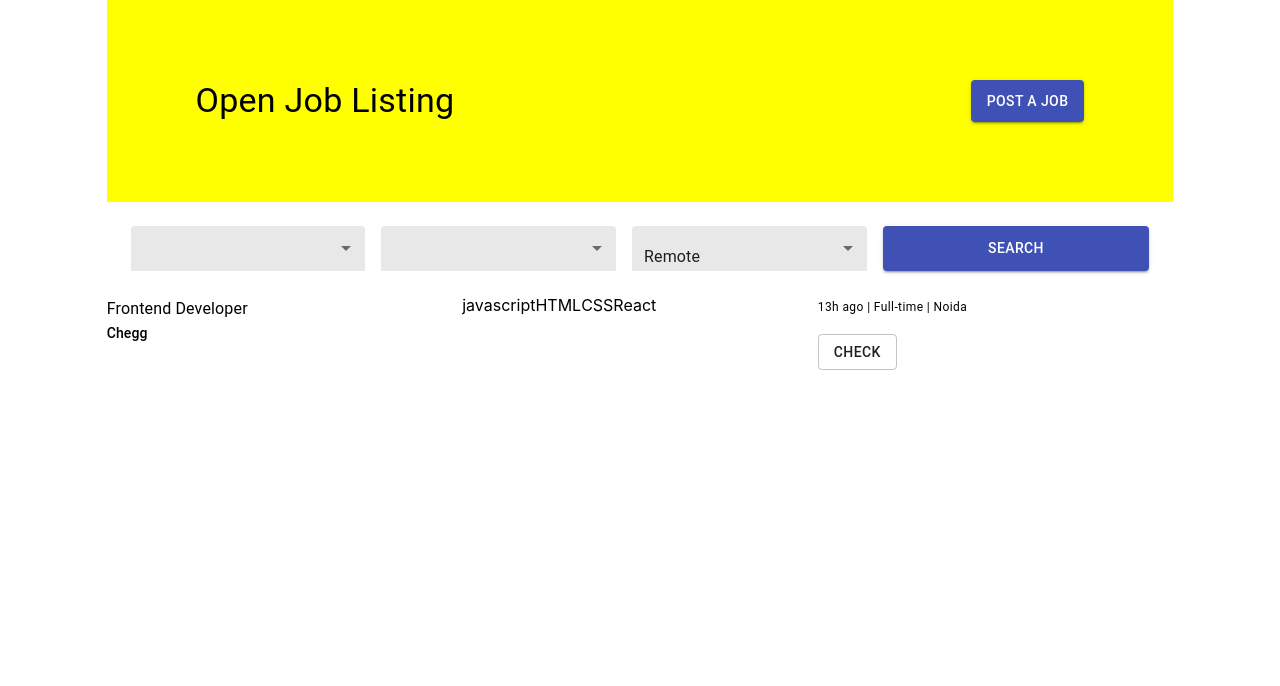
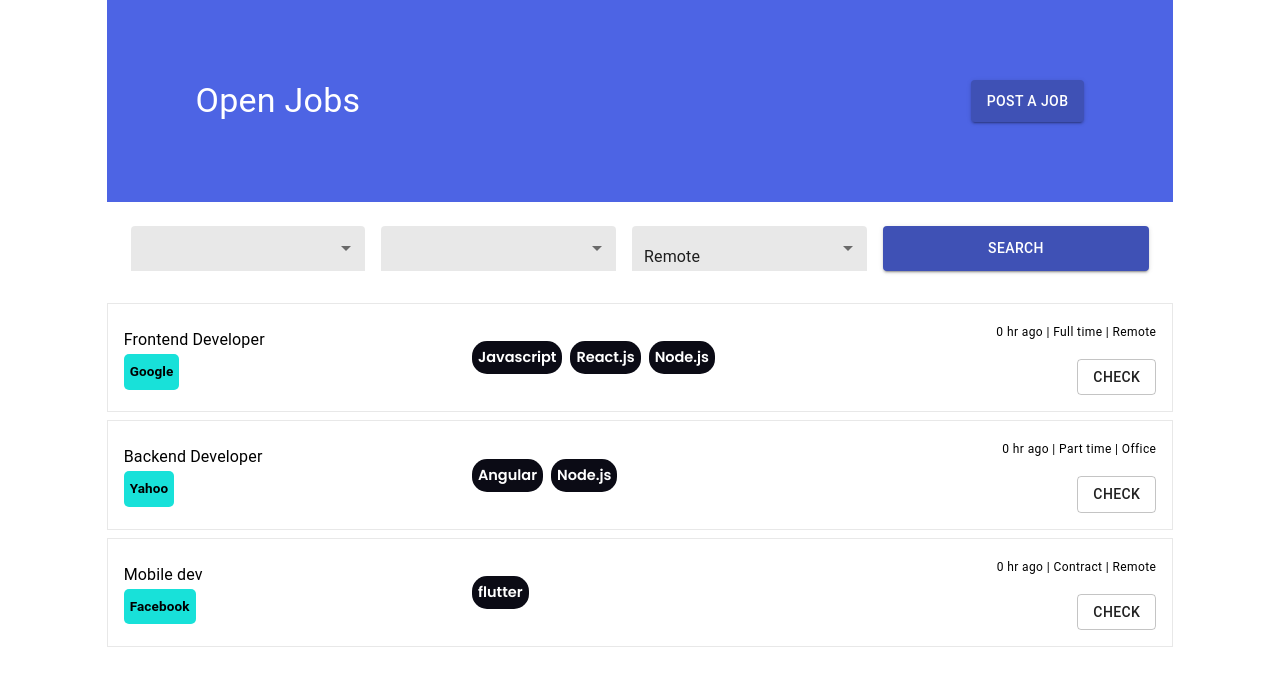
Before and after one commit to vishwajeetverma613/joblistingapp, a React (Create React App) app: page / in a window 1280 px wide. Shown: the top 686 px of the page. Built offline with nearby package versions, Linux system fonts and the light colour scheme; the HTML template or start-up script is replaced by a standard one.

Commit message:
complete UI Implemented

```diff
--- a/package.json
+++ b/package.json
@@ -4,9 +4,11 @@
   "private": true,
   "dependencies": {
     "@material-ui/core": "^4.12.1",
+    "@material-ui/icons": "^4.11.2",
     "@testing-library/jest-dom": "^5.14.1",
     "@testing-library/react": "^11.2.7",
     "@testing-library/user-event": "^12.8.3",
+    "date-fns": "^2.22.1",
     "firebase": "^8.7.1",
     "react": "^17.0.2",
     "react-dom": "^17.0.2",
--- a/public/index.html
+++ b/public/index.html
@@ -2,8 +2,12 @@
 <html lang="en">
   <head>
     <meta charset="utf-8" />
+    <link
+    href="https://fonts.googleapis.com/css2?family=Poppins:wght@400;600&display=swap"
+    rel="stylesheet"
+  />
 
-    <title>React App</title>
+    <title>Job Listing App</title>
   </head>
   <body>
 
--- a/src/App.js
+++ b/src/App.js
@@ -1,18 +1,24 @@
 import { Box, Grid } from "@material-ui/core";
 import Header from "./Components/Header";
 import Jobcard from "./Components/Jobcard";
+import NewjobmModal from "./Components/NewjobModal";
 import Search from "./Components/Search";
+
+import jobdata from "./dummyData.js";
 
 function App() {
   return (
     <div className="App">
-      <Grid container justify="center">
-        <Grid item xs={10}>
-          <Header></Header>
-          <Search></Search>
-          <Jobcard></Jobcard>
+      <Box alignContent="center">
+        <Grid container justifyContent="center">
+          <Grid item xs={10}>
+            <Header></Header>
+            <Search></Search>
+            <NewjobmModal></NewjobmModal>
+            {jobdata.map(job => <Jobcard key={job.id} {...job}></Jobcard>)}
+          </Grid>
         </Grid>
-      </Grid>
+      </Box>
     </div>
   );
 }
--- a/src/Components/Header.jsx
+++ b/src/Components/Header.jsx
@@ -3,11 +3,11 @@ import { Box,Button,Typography,Grid } from '@material-ui/core';
 
 const Header = () => {
     return (
-        <Box py={10}  bgcolor = "yellow" color = "black">
+        <Box py={10}  bgcolor = "#4D64E4" color = "white">
             <Grid container justify="center">
                 <Grid item xs={10}>
                     <Box display="flex" justifyContent="space-between">
-                        <Typography variant="h4">Open Job Listing</Typography>
+                        <Typography variant="h4">Open Jobs</Typography>
                         <Button variant="contained" color="primary"> Post a job </Button>
                     </Box>
                 </Grid>
--- a/src/Components/Jobcard.jsx
+++ b/src/Components/Jobcard.jsx
@@ -1,36 +1,75 @@
 import React from "react";
-import { Box, Button, Grid, Typography } from "@material-ui/core";
+import { Box, Button, Grid, Typography,makeStyles } from "@material-ui/core";
+
+import {differenceInHours} from "date-fns";
 
 const skills = ["javascript", "HTML", "CSS", "React"];
 
-const Jobcard = () => {
+const Jobcard = (props) => {
+  const useStyles = makeStyles({
+    wrapper:{
+      border:"1px solid #e8e8e8",
+      cursor:"pointer",
+      transition:".3s",
+
+      "&:hover" :{
+        boxShadow:"0px 5px 25px rgba(0, 0, 0, 0.1)",
+        borderLeft: "6px solid #4D64E4",
+      },
+
+    },
+    companyName:{
+      fontSize:"13.5px",
+      backgroundColor:"#18E1D9",
+      padding:"6px",
+      borderRadius:"5px",
+      display:"inline-block",
+      fontWeight:600,
+    },
+    skillcard:{
+      margin:"4px",
+      padding:"6px",
+      fontSize:"14.5px",
+      borderRadius:"15px",
+      cursor:"pointer",
+      transition:".3s",
+      fontWeight:600,
+      fontFamily: "Poppins, sans-serif",
+      backgroundColor:"#0B0B15",
+      color:"#fff",
+
+    },
+  });
+
+  const classes =  useStyles();
+
+
   return (
-    <Box>
-      <Grid container>
-        <Grid item xs>
-          <Typography variant="subtitle1">Frontend Developer</Typography>
-          <Typography variant="subtitle2">Chegg</Typography>
+    <Box p={2} mt={1} className={classes.wrapper}>
+      <Grid container alignItems="center" >
+        <Grid item xs >
+          <Typography variant="subtitle1">{props.title}</Typography>
+          <Typography className={classes.companyName} variant="subtitle1">{props.companyName}</Typography>
         </Grid>
-        <Grid item xs>
+        <Grid item xs >
           <Grid container>
-            {skills.map(skill =>
-                <Grid key={skill} item>{skill}</Grid>
+            {props.skills.map(skill =>
+                <Grid className={classes.skillcard} key={skill} item>{skill}</Grid>
 
             )}
           </Grid>
         </Grid>
-        <Grid item container direction="column" align-items="flex-end" xs>
+        <Grid item container alignItems="flex-end" direction="column" xs>
             <Grid item>
               <Typography variant="caption">
-                13h ago | Full-time | Noida
+                {differenceInHours(Date.now(),props.postedOn)} hr ago | {props.type} | {props.location}
               </Typography>
             </Grid>
             <Grid item>
-              <Box mt={2}>
+              <Box mt={2} borderRadius = "15px">
                 <Button variant="outlined">Check</Button>
               </Box>
             </Grid>
-
         </Grid>
       </Grid>
     </Box>
--- /dev/null
+++ b/src/Components/NewjobModal.jsx
@@ -0,0 +1,133 @@
+import React from "react";
+
+import {
+  Box,
+  Grid,
+  FilledInput,
+  Select,
+  MenuItem,
+  Dialog,
+  DialogTitle,
+  DialogContent,
+  DialogActions,
+  Typography,
+  makeStyles,
+  Button,
+  IconButton,
+} from "@material-ui/core";
+
+import {Close as ClosedIco} from "@material-ui/icons";
+const skills=["javascript", "HTML", "CSS", "React","Vue","Java","FrontEnd","BackEnd"]
+
+const NewjobmModal = () => {
+
+    const useStyles=makeStyles({
+        skillcard:{
+            margin:"4px",
+            padding:"6px",
+            fontSize:"14.5px",
+            transition:".3s",
+            fontWeight:600,
+            fontFamily: "Poppins, sans-serif",
+            border:"1px solid #0B0B15",
+            borderRadius:"15px",
+            cursor:"pointer",
+            color:"#0B0B15",
+            "&:hover":{
+                backgroundColor:"#0B0B15",
+                color:"#fff",
+            }
+
+          },
+    });
+    const classes=useStyles();
+  return (
+    <Dialog open={false} fullWidth>
+      <DialogTitle>
+          <Box display="flex"  justifyContent="space-between" alignItems="center">
+              Post Job
+              <IconButton>
+              <ClosedIco></ClosedIco>
+              </IconButton>
+          </Box>
+
+      </DialogTitle>
+      <DialogContent>
+        <Grid container spacing={2}>
+          <Grid item xs={6}>
+            <FilledInput
+              disableUnderline
+              fullWidth
+              placeholder="Job Title *"
+            ></FilledInput>
+          </Grid>
+
+          <Grid item xs={6}>
+          <Select disableUnderline variant="filled" defaultValue="Full Time" fullWidth>
+              <MenuItem value="full time">Full Time</MenuItem>
+              <MenuItem value="part time">Part Time</MenuItem>
+              <MenuItem value="internship">Internship</MenuItem>
+            </Select>
+          </Grid>
+
+          <Grid item xs={6}>
+            <FilledInput
+              disableUnderline
+              fullWidth
+              placeholder="Company Name *"
+            ></FilledInput>
+          </Grid>
+
+          <Grid item xs={6}>
+            <FilledInput
+              disableUnderline
+              fullWidth
+              placeholder="Company URL *"
+            ></FilledInput>
+          </Grid>
+
+          <Grid item xs={6}>
+            <Select disableUnderline variant="filled" defaultValue="remote" fullWidth>
+              <MenuItem value="remote">Remote</MenuItem>
+              <MenuItem value="inoffice">In-office</MenuItem>
+            </Select>
+          </Grid>
+
+          <Grid item xs={6}>
+            <FilledInput
+              disableUnderline
+              fullWidth
+              placeholder="Job URL *"
+            ></FilledInput>
+          </Grid>
+
+          <Grid item xs={12}>
+            <FilledInput
+              disableUnderline
+              fullWidth
+              multiline
+              rows={4}
+              placeholder="Job Description *"
+            ></FilledInput>
+          </Grid>
+
+          <Box mt={2}>
+              <Typography>Skills</Typography>
+              <Box display="flex">
+                  {skills.map(skill => <Box key={skill} className={classes.skillcard}>{skill}</Box>)}
+              </Box>
+          </Box>
+
+        </Grid>
+      </DialogContent>
+      <DialogActions>
+          <Box width="100%"  color="red" display="flex" justifyContent="space-between" alignItems="center">
+              <Typography variant="caption" >*required fields</Typography>
+              <Button variant = "contained" disabledElevation>Post job</Button>
+          </Box>
+      </DialogActions>
+    </Dialog>
+  );
+};
+
+export default NewjobmModal;
--- a/src/Components/Search.jsx
+++ b/src/Components/Search.jsx
@@ -24,8 +24,8 @@ const Search = () => {
     return (
         <Box p={2} className={classes.wrapper}>
             <Select disableUnderline variant="filled" defaultValue = "Full Time">
-                <MenuItem value = "fulltime">Full Time</MenuItem>
-                <MenuItem value = "parttime">Part Time</MenuItem>
+                <MenuItem value = "full time">Full Time</MenuItem>
+                <MenuItem value = "part time">Part Time</MenuItem>
                 <MenuItem value = "internship">Internship</MenuItem>
             </Select>
 
--- /dev/null
+++ b/src/dummyData.js
@@ -0,0 +1,35 @@
+export default [
+    {
+      id: 1,
+      postedOn: new Date(),
+      title: "Frontend Developer",
+      type: "Full time",
+      location: "Remote",
+      companyName: "Google",
+      companyUrl: "Google.com",
+      skills: ["Javascript", "React.js", "Node.js"],
+      link: "https://google.com/careers",
+    },
+    {
+      id: 2,
+      postedOn: new Date(),
+      title: "Backend Developer",
+      type: "Part time",
+      location: "Office",
+      companyName: "Yahoo",
+      companyUrl: "Yahoo.com",
+      skills: ["Angular", "Node.js"],
+      link: "https://yahoo.com/jobs",
+    },
+    {
+      id: 3,
+      postedOn: new Date(),
+      title: "Mobile dev",
+      type: "Contract",
+      location: "Remote",
+      companyName: "Facebook",
+      companyUrl: "https://facebook.com",
+      skills: ["flutter"],
+      link: "https://facebook.com/careers",
+    },
+  ];
```
Also changed, not shown: 1 other file (tests, documents, lock files or other folders).
